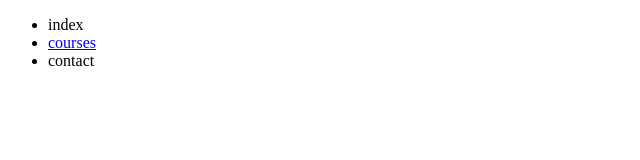
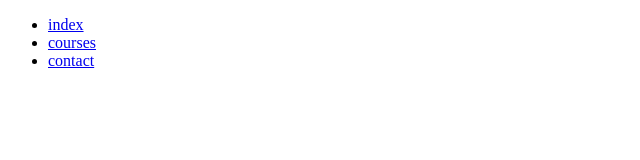
Before and after one commit to seif-baccouche/gmc, a plain HTML site: page index.html in a window 1280 px wide. Shown: the whole page, without its empty margins (0-640 px from the left). Drawn offline with Linux system fonts and the light colour scheme.

Commit message:
correction

```diff
--- a/index.html
+++ b/index.html
@@ -4,19 +4,19 @@
 <head>
 </head>
 
-
 <body>
     <ul>
         <li>
-    index
+         <a href="index.html"> index </a>
          </li>
         <li>
          <a href="courses.html">courses </a>
         </li>
         <li>
-   contact
+       <a href="contact.html">contact</a>
         </li>
         </ul>
+
 </body>
 
 </HTML>
```
Lines whose indentation alone changed are shown as unchanged.
